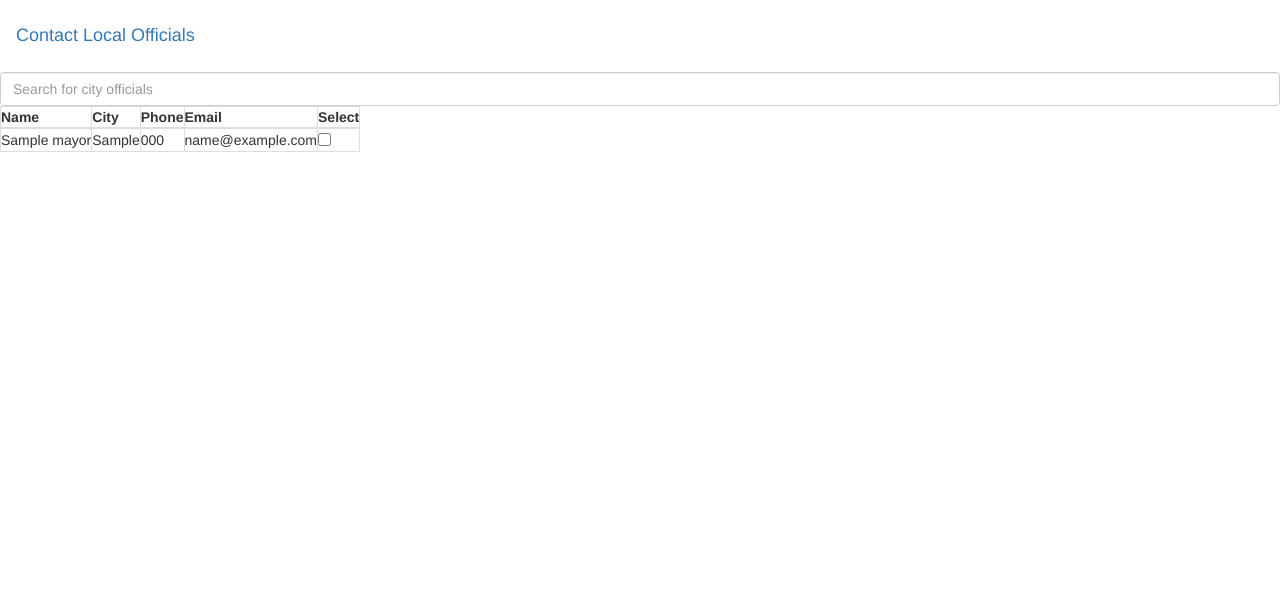
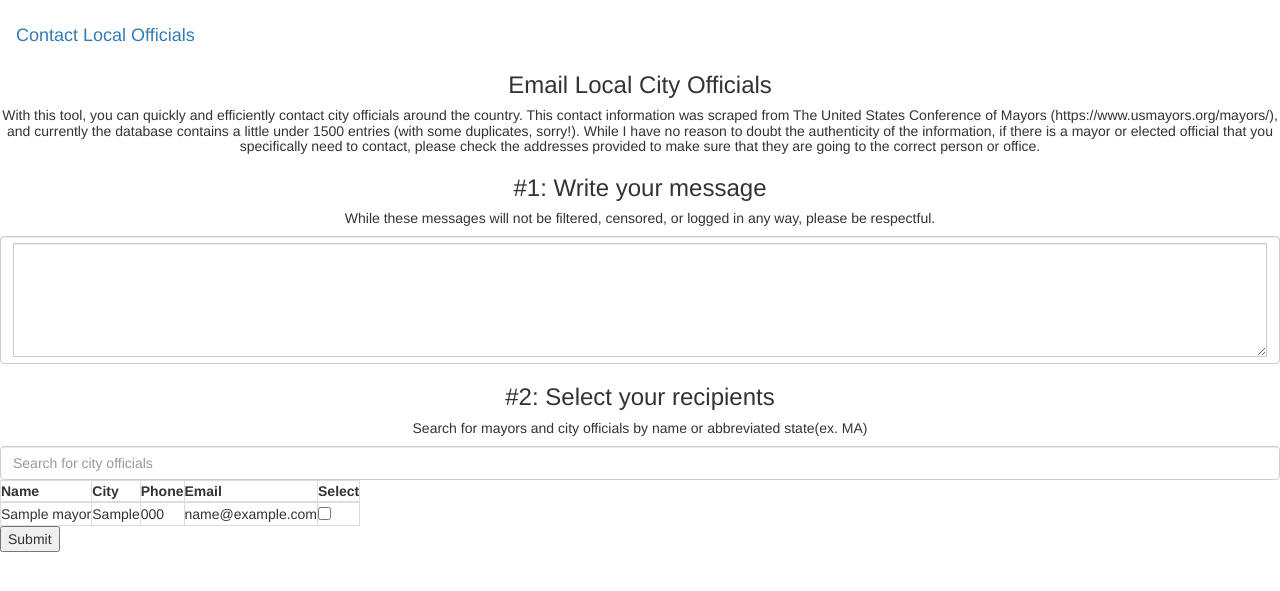
Before and after one commit to makowskib/mayor, a Flask app: page / in a window 1280 px wide. Shown: the top 591 px of the page. Run offline with Flask 2, Linux system fonts and the light colour scheme; tables that the repository leaves empty hold one stand-in row (values such as "Sample post"); parts of the project's set-up code (start-up, migrations or seed data) failed here and were passed over; some libraries are stand-ins or nearby versions.

Commit message:
jQuery to for checkboxes, added descriptions

```diff
--- a/mayors/static/main.css
+++ b/mayors/static/main.css
@@ -1,5 +1,4 @@
 .table-wrapper {
   max-height: 100px;
-  overflow: auto;
-  display:inline-block;
+  overflow-y: scroll;
 }
--- a/mayors/templates/index.html
+++ b/mayors/templates/index.html
@@ -2,12 +2,44 @@
 
 {% block page_content %}
 
+<div class="text-center">
+    <h3>Email Local City Officials</h3>
+    <h5>
+        With this tool, you can quickly and efficiently contact city officials around the country. This contact
+        information was scraped from The United States Conference of Mayors (https://www.usmayors.org/mayors/), and
+        currently the database contains a little under 1500 entries (with some duplicates, sorry!). While I have no
+        reason to doubt the authenticity of the information, if there is a mayor or elected official that you
+        specifically need to contact, please check the addresses provided to make sure that they are going to the
+        correct person or office.
+    </h5>
+</div>
+
+<div class="text-center">
+    <h3>#1: Write your message</h3>
+    <h5>
+        While these messages will not be filtered, censored, or logged in any way, please be respectful.
+    </h5>
+</div>
+
+
+<form id='checks'>
+    <div class="input-group form-control">
+        <textarea class="form-control" rows="5"></textarea>
+    </div>
+
+    <div class="text-center">
+        <h3>#2: Select your recipients</h3>
+        <h5>
+            Search for mayors and city officials by name or abbreviated state(ex. MA)
+        </h5>
+    </div>
 
     <div>
         <form>
             <input id="auto" class="form-control" type="text" placeholder="Search for city officials">
         </form>
     </div>
+
 
     <div class="table-wrapper">
         <table class="table-bordered">
@@ -35,14 +67,18 @@
                         <td>
                             {{result.email}}
                         </td>
-                    <td>
-                        <input type="checkbox" value="{{result.id}}">
+                        <td >
+                            <input type="checkbox" id="checkbox" name="checkbox" value="{{result.id}}">
                         </td>
                     </tr>
                     {% endfor %}
                 </tbody>
         </table>
     </div>
+    <div>
+        <input type="submit">
+    </div>
+</form>
 
 <script>
 $(document).ready(function(){
@@ -53,7 +89,17 @@ $(document).ready(function(){
     });
   });
 });
+
+var add = function() {
+    var sel = [];
+        $("input[name=checkbox]:checked").map(function() {
+          sel.push($(this).val());
+        });
+    console.log(sel);
+  }
+
+$("input[type=checkbox]").on("click", add);
+
 </script>
 
-
 {% endblock %}
```
Lines whose indentation alone changed are shown as unchanged.
